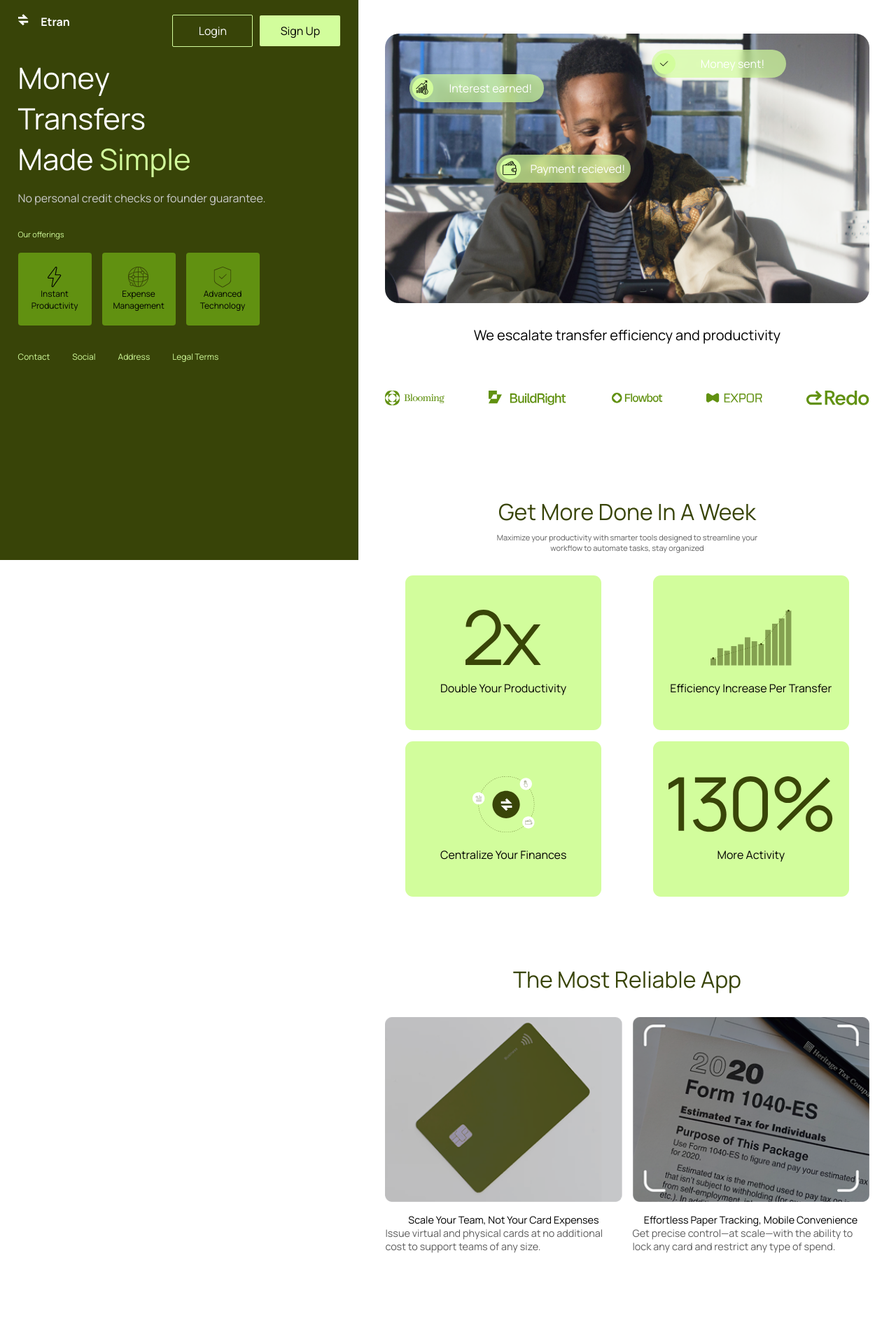
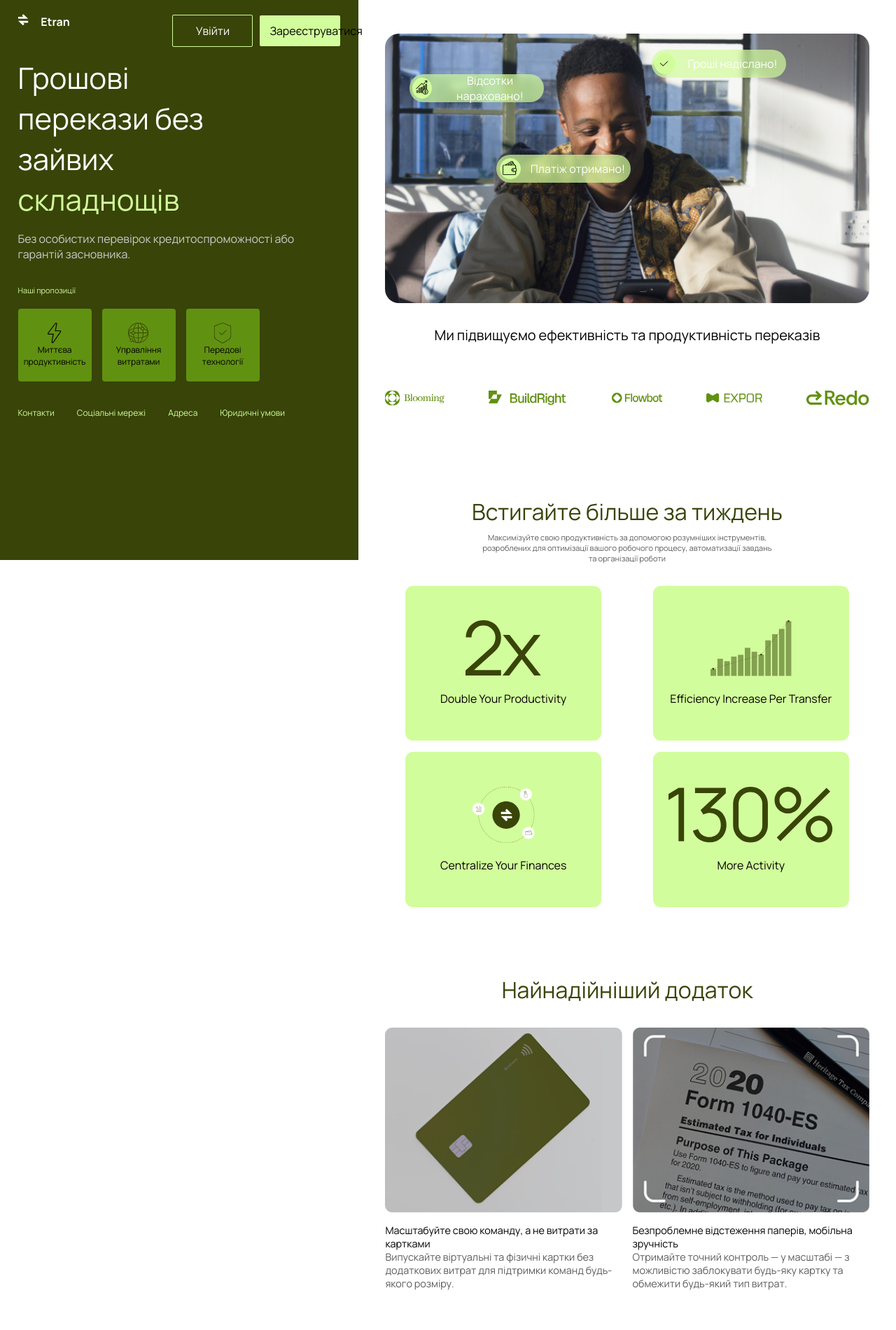
Before and after one commit to Rudd21/coursework-website, a website: page index.html in a window 1280 px wide. Shown: the top 1900 px of the page at 70% size. Drawn offline with nearby package versions, Linux system fonts and the light colour scheme; no server answers.

Commit message:
translate index.html

```diff
--- a/index.html
+++ b/index.html
@@ -1,5 +1,5 @@
 <!DOCTYPE html>
-<html lang="en">
+<html lang="uk">
 
 <head>
     <meta charset="UTF-8">
@@ -19,49 +19,49 @@
             <header>
                 <nav>
                     <div id="fixed-nav" class="fixed-nav">
-                                                <div class="logo">
+                            <div class="logo">
                             <img src="./assets/images/small-logo.svg" alt="">
                             <p>Etran</p>
                         </div>
                         <div class="auth-buttons">
-                            <button id="login-btn" class="login-button">Login</button>
-                            <button id="signup-btn" class="get-started-button">Sign Up</button>
+                            <button id="login-btn" class="login-button">Увійти</button>
+                            <button id="signup-btn" class="get-started-button">Зареєструватися</button>
                         </div>
                     </div>
 
                 </nav>
                 <div class="header-text">
-                    <h1>Money Transfers Made <span>Simple</span></h1>
-                    <h2>No personal credit checks or founder guarantee.</h2>
+                    <h1>Грошові перекази без зайвих <span>складнощів</span></h1>
+                    <h2>Без особистих перевірок кредитоспроможності або гарантій засновника.</h2>
                 </div>
-                <p class="header-section-name">Our offerings</p>
+                <p class="header-section-name">Наші пропозиції</p>
                 <div class="header-offers">
                     <div class="offer">
                         <img src="./assets/images/prod-offer.png" alt="">
-                        <p>Instant Productivity</p>
+                        <p>Миттєва продуктивність</p>
                     </div>
                     <div class="offer">
                         <img src="./assets/images/expen-offer.svg" alt="">
-                        <p>Expense Management</p>
+                        <p>Управління витратами</p>
                     </div>
                     <div class="offer">
                         <img src="./assets/images/advance-offer.svg" alt="">
-                        <p>Advanced Technology</p>
+                        <p>Передові технології</p>
                     </div>
                 </div>
                 <div class="header-contact">
                     <ul id="contact-list" class="d-none">
                         <li>
-                            <a href="#">Contact</a>
+                            <a href="#">Контакти</a>
                         </li>
                         <li>
-                            <a href="#">Social</a>
+                            <a href="#">Соціальні мережі</a>
                         </li>
                         <li>
-                            <a href="#">Address</a>
+                            <a href="#">Адреса</a>
                         </li>
                         <li>
-                            <a href="#">Legal Terms</a>
+                            <a href="#">Юридичні умови</a>
                         </li>
                     </ul>
                     <div id="show-button"></div>
@@ -77,22 +77,22 @@
                             <div class="tranzation-logo">
                                 <img src="./assets/images/check.svg" alt="">
                             </div>
-                            <p>Money sent!</p>
+                            <p>Гроші надіслано!</p>
                         </div>
                         <div class="tranzaction tranzaction-profit">
                             <div class="tranzation-logo">
                                 <img src="./assets/images/profits.png" alt="">
                             </div>
-                            <p>Interest earned!</p>
+                            <p>Відсотки нараховано!</p>
                         </div>
                         <div class="tranzaction tranzaction-wallet">
                             <div class="tranzation-logo">
                                 <img src="./assets/images/wallet.png" alt="">
                             </div>
-                            <p>Payment recieved!</p>
+                            <p>Платіж отримано!</p>
                         </div>
                     </div>
-                    <p class="banner-text">We escalate transfer efficiency and productivity</p>
+                    <p class="banner-text">Ми підвищуємо ефективність та продуктивність переказів</p>
                     <div class="logo-wall">
                         <img src="./assets/images/blooming-logo.svg" alt="">
                         <img src="./assets/images/build-right-logo.svg" alt="">
@@ -104,25 +104,24 @@
 
                 <div class="productivity">
                     <div class="prod-text">
-                        <p class="prod-title">Get More Done In A Week</p>
-                        <p class="prod-desc">Maximize your productivity with smarter tools designed to streamline your workflow to automate tasks, stay organized</p>
+                        <p class="prod-title">Встигайте більше за тиждень</p>
+                        <p class="prod-desc">Максимізуйте свою продуктивність за допомогою розумніших інструментів, розроблених для оптимізації вашого робочого процесу, автоматизації завдань та організації роботи</p>
                     </div>
                     <div id="production-content" class="prod-content"></div>
                 </div>
 
                 <div class="benefit">
-                    <p class="benefit-title">The Most Reliable App</p>
+                    <p class="benefit-title">Найнадійніший додаток</p>
                     <div class="benefit-cards">
                         <div class="benefit-card">
                             <img src="./assets/images/card-benefit.png" alt="">
-                            <p class="benefit-card-title">Scale Your Team, Not Your Card Expenses</p>
-                            <p class="benefit-card-desc">Issue virtual and physical cards at no additional cost to support teams of any size.</p>
+                            <p class="benefit-card-title">Масштабуйте свою команду, а не витрати за картками</p>
+                            <p class="benefit-card-desc">Випускайте віртуальні та фізичні картки без додаткових витрат для підтримки команд будь-якого розміру.</p>
                         </div>
                         <div class="benefit-card">
                             <img src="./assets/images/paper-benefit.png" alt="">
-                            <p class="benefit-card-title">Effortless Paper Tracking, Mobile Convenience</p>
-                            <p class="benefit-card-desc">Get precise control—at scale—with the ability to lock any card and restrict any type of spend.
-                                <p>
+                            <p class="benefit-card-title">Безпроблемне відстеження паперів, мобільна зручність</p>
+                            <p class="benefit-card-desc">Отримайте точний контроль — у масштабі — з можливістю заблокувати будь-яку картку та обмежити будь-який тип витрат.</p>
                         </div>
                     </div>
                 </div>
@@ -133,20 +132,20 @@
 
                 <div class="software">
                     <div class="software-text">
-                        <p class="software-title">First Class Software</p>
-                        <p class="software-desc">Get real-time insights, seamless transactions, and advanced tools to manage your wealth effortlessly.</p>
+                        <p class="software-title">Першокласне програмне забезпечення</p>
+                        <p class="software-desc">Отримуйте аналітику в реальному часі, безперебійні транзакції та передові інструменти для легкого управління вашим капіталом.</p>
                     </div>
                     <div id="software-cards" class="software-cards">
                     </div>
                 </div>
 
                 <div class="download">
-                    <p class="download-title">Download Etran and manage everything from your phone.</p>
-                    <button id="open-modal-btn2" class="get-started-button">Get started</button>
+                    <p class="download-title">Завантажте Etran та керуйте всім зі свого телефону.</p>
+                    <button id="open-modal-btn2" class="get-started-button">Почати</button>
                 </div>
 
-                                <div class="blog-section">
-                    <p class="blog-section-title">Latest from our Blog</p>
+                <div class="blog-section">
+                    <p class="blog-section-title">Останнє з нашого блогу</p>
                     <div id="blog-posts-container" class="blog-posts-grid">
                         <!-- Posts will be injected here -->
                     </div>
@@ -165,7 +164,7 @@
                 </div>
                 <div class="footer-links">
                     <div class="social">
-                        <p>Contact</p>
+                        <p>Контакти</p>
                         <ul>
                             <li>hello@figma.com</li>
                             <li>Instagram</li>
@@ -174,8 +173,8 @@
                         </ul>
                     </div>
                     <ul class="privacy">
-                        <li>Terms & Conditions</li>
-                        <li>Privacy</li>
+                        <li>Правила та умови</li>
+                        <li>Конфіденційність</li>
                     </ul>
                 </div>
             </footer>
@@ -185,13 +184,13 @@
             <div class="modal-content">
                 <button id="close-modal-btn" class="modal-close">x</button>
 
-                <h3 id="modal-title" class="modal-title">Get Started!</h3>
+                <h3 id="modal-title" class="modal-title">Почнімо!</h3>
 
                 <!-- Feedback Form -->
                 <form class="modal-form" id="feedback-form">
                     <div class="form-group">
-                        <label for="userName">Name:</label>
-                        <input type="text" id="userName" name="name" placeholder="Your name" required>
+                        <label for="userName">Ім'я:</label>
+                        <input type="text" id="userName" name="name" placeholder="Ваше ім'я" required>
                     </div>
 
                     <div class="form-group">
@@ -200,11 +199,11 @@
                     </div>
 
                     <div class="form-group">
-                        <label for="userMessage">Message:</label>
-                        <textarea id="userMessage" name="message" rows="4" placeholder="Text message..." required></textarea>
+                        <label for="userMessage">Повідомлення:</label>
+                        <textarea id="userMessage" name="message" rows="4" placeholder="Текст повідомлення..." required></textarea>
                     </div>
 
-                    <button type="submit" class="submit-btn">Sent</button>
+                    <button type="submit" class="submit-btn">Надіслати</button>
                 </form>
 
                 <!-- Auth Form (Hidden by default) -->
@@ -215,12 +214,12 @@
                     </div>
 
                     <div class="form-group">
-                        <label for="authPassword">Password:</label>
+                        <label for="authPassword">Пароль:</label>
                         <input type="password" id="authPassword" name="password" placeholder="********" required>
                     </div>
 
-                    <button type="submit" id="auth-submit-btn" class="submit-btn">Login</button>
-                    <p id="auth-switch" class="auth-switch-text">Don't have an account? <span>Sign Up</span></p>
+                    <button type="submit" id="auth-submit-btn" class="submit-btn">Увійти</button>
+                    <p id="auth-switch" class="auth-switch-text">Немає облікового запису? <span>Зареєструватися</span></p>
                 </form>
             </div>
         </div>
```
